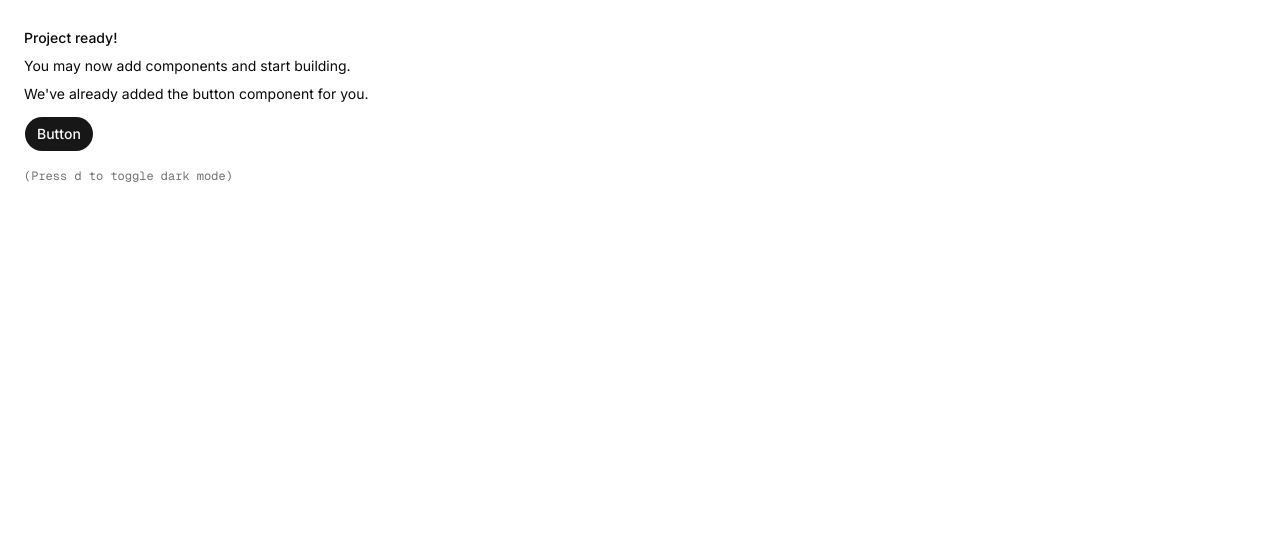
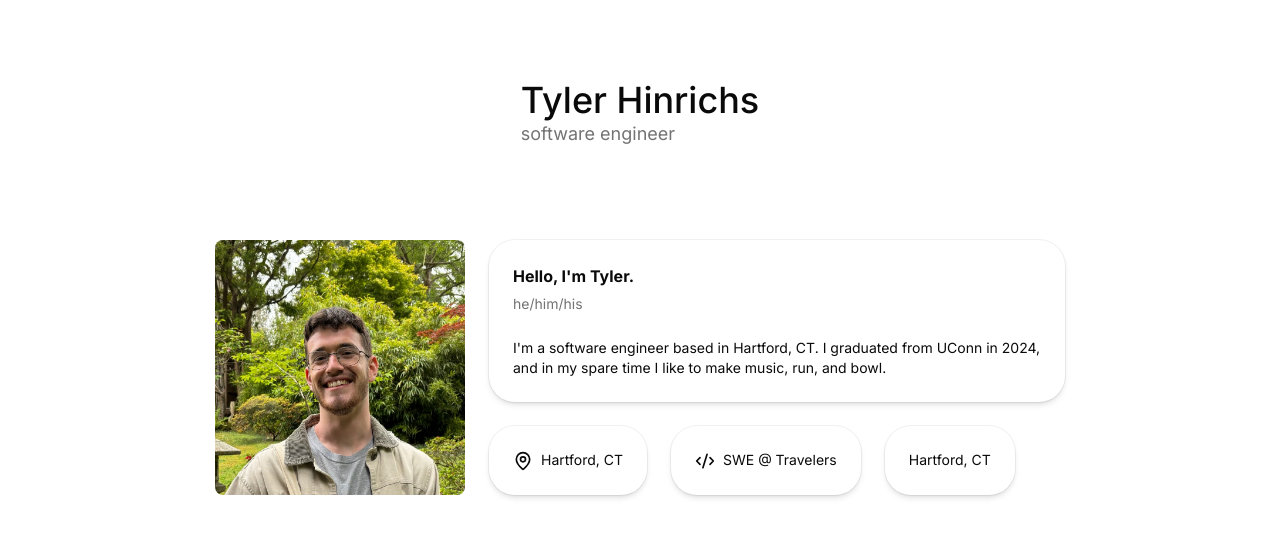
Before and after one commit to tylernh10/personal-website, a Next.js app: page / in a window 1280 px wide. Shown: the top 536 px of the page. Built offline with nearby package versions, Linux system fonts and the light colour scheme.

Commit message:
WIP edits

```diff
--- a/app/globals.css
+++ b/app/globals.css
@@ -127,3 +127,9 @@
     @apply font-sans;
     }
 }
+
+.page-container {
+  max-width: 1000px;
+  margin: 0 auto;
+  width: 100%;
+}
--- a/app/layout.tsx
+++ b/app/layout.tsx
@@ -4,7 +4,7 @@
 import { ThemeProvider } from "@/components/theme-provider"
 import { cn } from "@/lib/utils";
 
-const inter = Inter({subsets:['latin'],variable:'--font-sans'})
+const inter = Inter({ subsets: ['latin'], variable: '--font-sans' })
 
 const fontMono = Geist_Mono({
   subsets: ["latin"],
@@ -23,7 +23,11 @@
       className={cn("antialiased", fontMono.variable, "font-sans", inter.variable)}
     >
       <body>
-        <ThemeProvider>{children}</ThemeProvider>
+        <ThemeProvider>
+          <div className="page-container">
+            {children}
+          </div>
+        </ThemeProvider>
       </body>
     </html>
   )
--- a/app/page.tsx
+++ b/app/page.tsx
@@ -1,19 +1,11 @@
-import { Button } from "@/components/ui/button"
+import About from "@/components/About/About"
+import Name from "@/components/Name/Name"
 
-export default function Page() {
+export default function Home() {
   return (
-    <div className="flex min-h-svh p-6">
-      <div className="flex max-w-md min-w-0 flex-col gap-4 text-sm leading-loose">
-        <div>
-          <h1 className="font-medium">Project ready!</h1>
-          <p>You may now add components and start building.</p>
-          <p>We&apos;ve already added the button component for you.</p>
-          <Button className="mt-2">Button</Button>
-        </div>
-        <div className="font-mono text-xs text-muted-foreground">
-          (Press <kbd>d</kbd> to toggle dark mode)
-        </div>
-      </div>
-    </div>
+    <>
+      <Name />
+      <About />
+    </>
   )
 }
--- /dev/null
+++ b/components/About/About.tsx
@@ -0,0 +1,56 @@
+import {
+    Card,
+    CardContent,
+    CardDescription,
+    CardHeader,
+    CardTitle,
+} from "@/components/ui/card"
+import Image from 'next/image';
+import { MapPin } from "lucide-react"
+import { CodeXmlIcon } from "lucide-react"
+
+export default function About() {
+    return (
+        <div className="w-max mx-auto my-20">
+            <div className="flex flex-row">
+                <Image
+                    src="/tyler-2024.png"
+                    width={250}
+                    height={250}
+                    className="rounded-md m-3 max-h-250"
+                    alt="Tyler in San Francisco in 2024"
+                />
+                <div className="flex flex-col">
+                    <Card className="m-3 max-w-xl">
+                        <CardHeader>
+                            <CardTitle className="font-bold">Hello, I'm Tyler.</CardTitle>
+                            <CardDescription>he/him/his</CardDescription>
+                        </CardHeader>
+                        <CardContent>
+                            I'm a software engineer based in Hartford, CT. I graduated from UConn in 2024, and in my spare time I like to make music, run, and bowl.
+                        </CardContent>
+                    </Card>
+                    <div className="flex flex-row">
+                        <Card className="m-3">
+                            <CardContent>
+                                <MapPin size={20} className="inline mr-2" />
+                                Hartford, CT
+                            </CardContent>
+                        </Card>
+                        <Card className="m-3">
+                            <CardContent>
+                                <CodeXmlIcon size={20} className="inline mr-2" />
+                                SWE @ Travelers
+                            </CardContent>
+                        </Card>
+                        <Card className="m-3">
+                            <CardContent>
+                                Hartford, CT
+                            </CardContent>
+                        </Card>
+                    </div>
+                </div>
+            </div>
+        </div>
+    )
+}
--- /dev/null
+++ b/components/Name/Name.tsx
@@ -0,0 +1,8 @@
+export default function Name() {
+    return (
+        <div className="w-max mx-auto my-20">
+            <div className="text-4xl font-medium">Tyler Hinrichs</div>
+            <div className="text-lg text-muted-foreground">software engineer</div>
+        </div>
+    )
+}
--- /dev/null
+++ b/components/ui/card.tsx
@@ -0,0 +1,100 @@
+import * as React from "react"
+
+import { cn } from "@/lib/utils"
+
+function Card({
+  className,
+  size = "default",
+  ...props
+}: React.ComponentProps<"div"> & { size?: "default" | "sm" }) {
+  return (
+    <div
+      data-slot="card"
+      data-size={size}
+      className={cn(
+        "group/card flex flex-col gap-6 overflow-hidden rounded-4xl bg-card py-6 text-sm text-card-foreground shadow-md ring-1 ring-foreground/5 has-[>img:first-child]:pt-0 data-[size=sm]:gap-4 data-[size=sm]:py-4 dark:ring-foreground/10 *:[img:first-child]:rounded-t-4xl *:[img:last-child]:rounded-b-4xl",
+        className
+      )}
+      {...props}
+    />
+  )
+}
+
+function CardHeader({ className, ...props }: React.ComponentProps<"div">) {
+  return (
+    <div
+      data-slot="card-header"
+      className={cn(
+        "group/card-header @container/card-header grid auto-rows-min items-start gap-1.5 rounded-t-4xl px-6 group-data-[size=sm]/card:px-4 has-data-[slot=card-action]:grid-cols-[1fr_auto] has-data-[slot=card-description]:grid-rows-[auto_auto] [.border-b]:pb-6 group-data-[size=sm]/card:[.border-b]:pb-4",
+        className
+      )}
+      {...props}
+    />
+  )
+}
+
+function CardTitle({ className, ...props }: React.ComponentProps<"div">) {
+  return (
+    <div
+      data-slot="card-title"
+      className={cn("font-heading text-base font-medium", className)}
+      {...props}
+    />
+  )
+}
+
+function CardDescription({ className, ...props }: React.ComponentProps<"div">) {
+  return (
+    <div
+      data-slot="card-description"
+      className={cn("text-sm text-muted-foreground", className)}
+      {...props}
+    />
+  )
+}
+
+function CardAction({ className, ...props }: React.ComponentProps<"div">) {
+  return (
+    <div
+      data-slot="card-action"
+      className={cn(
+        "col-start-2 row-span-2 row-start-1 self-start justify-self-end",
+        className
+      )}
+      {...props}
+    />
+  )
+}
+
+function CardContent({ className, ...props }: React.ComponentProps<"div">) {
+  return (
+    <div
+      data-slot="card-content"
+      className={cn("px-6 group-data-[size=sm]/card:px-4", className)}
+      {...props}
+    />
+  )
+}
+
+function CardFooter({ className, ...props }: React.ComponentProps<"div">) {
+  return (
+    <div
+      data-slot="card-footer"
+      className={cn(
+        "flex items-center rounded-b-4xl px-6 group-data-[size=sm]/card:px-4 [.border-t]:pt-6 group-data-[size=sm]/card:[.border-t]:pt-4",
+        className
+      )}
+      {...props}
+    />
+  )
+}
+
+export {
+  Card,
+  CardHeader,
+  CardFooter,
+  CardTitle,
+  CardAction,
+  CardDescription,
+  CardContent,
+}
```
Also changed, not shown: public/tyler-2024.png (added), 1 other file (tests, documents, lock files or other folders).
